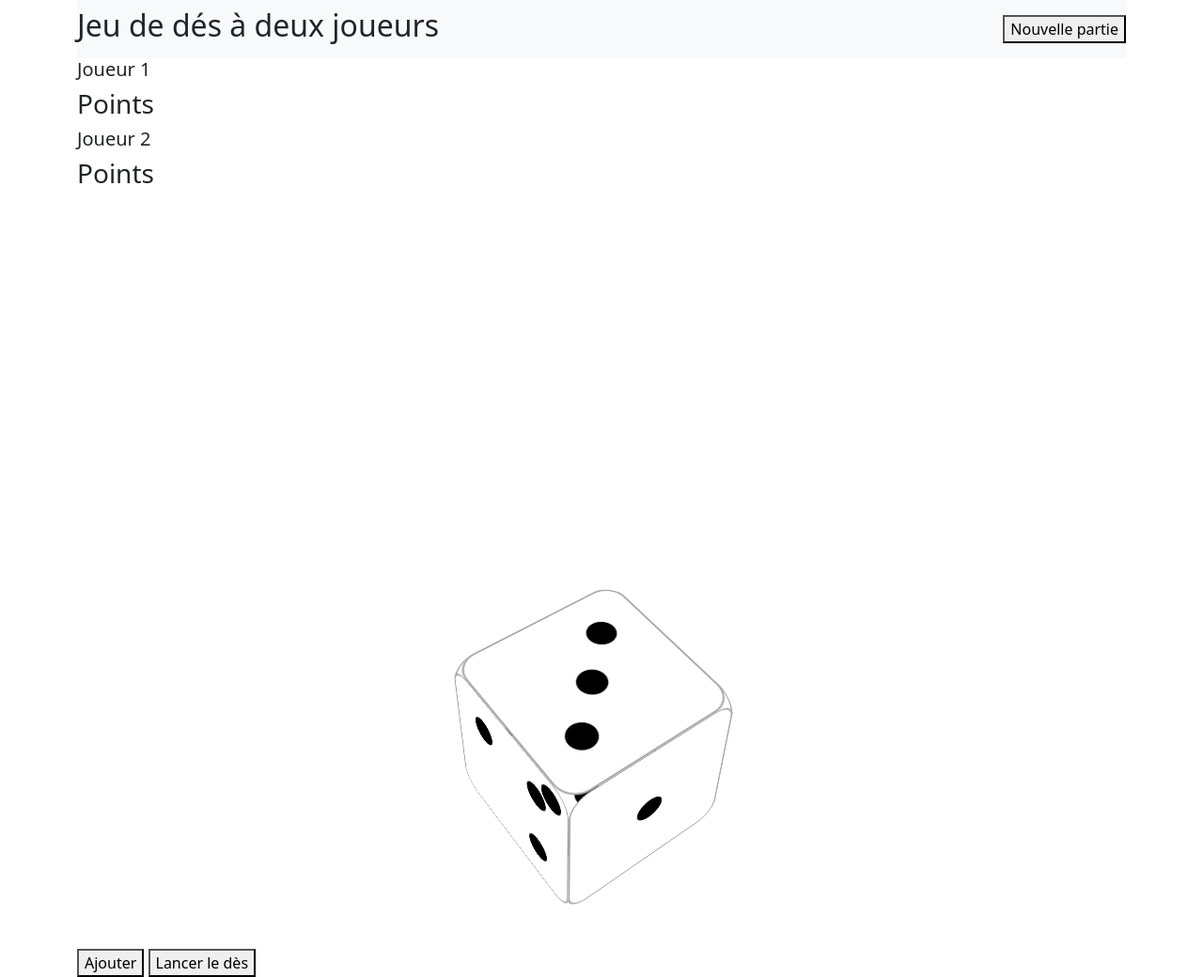
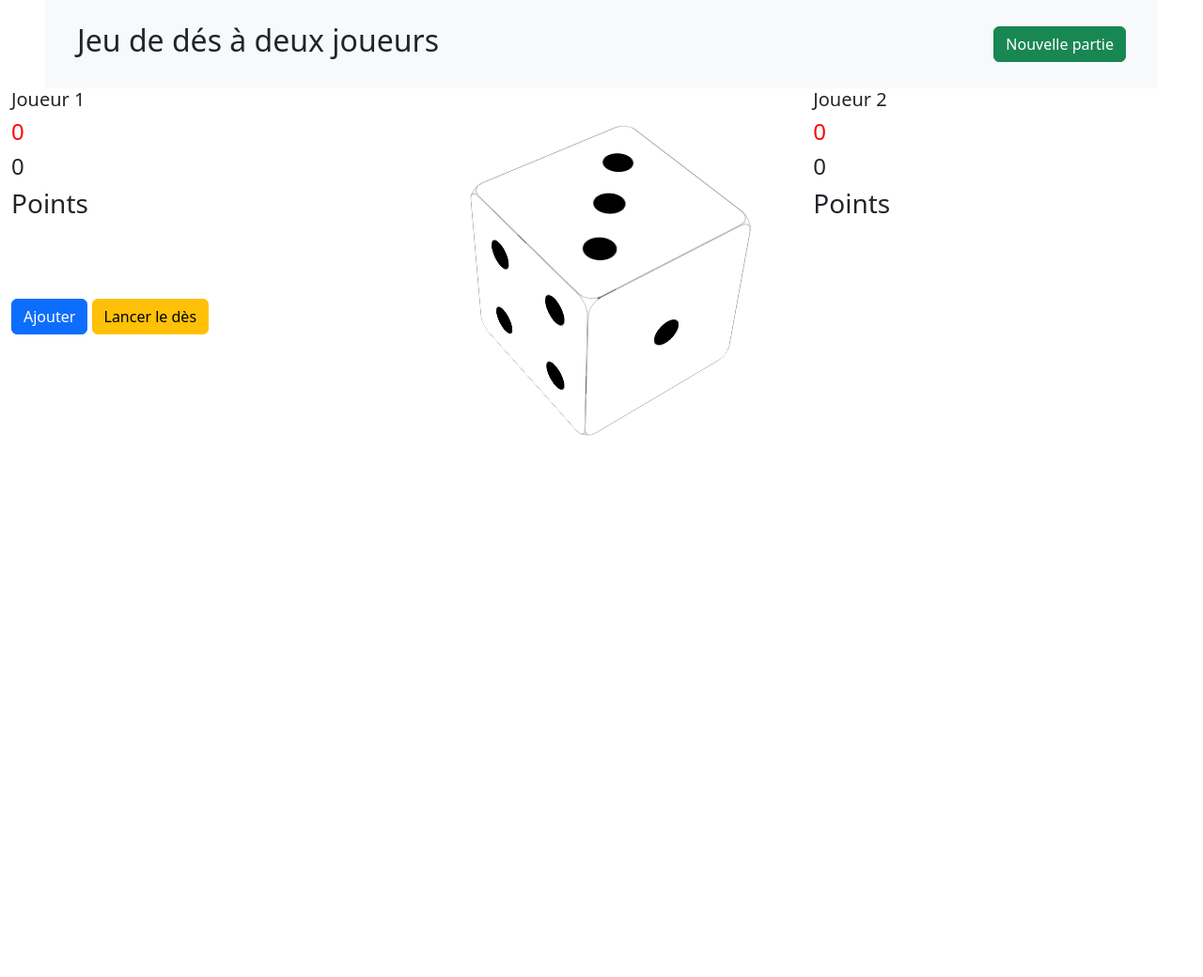
Before and after one commit to Clickandgo-informatique/Evaluation2, a PHP site: page / in a window 1280 px wide. Shown: the whole page at 94% size. After the commit the page ends 464 px from the top, so only its background shows below. Run offline with PHP 8.4, Linux system fonts and the light colour scheme.

Commit message:
Modifications html + mise en place logique règles du jeu

```diff
--- a/css/cube-des.css
+++ b/css/cube-des.css
@@ -1,14 +1,13 @@
 .container-des {
     perspective: 1000px;
     perspective-origin: 50% 50%;
-    font-family: 'lato',sans-serif;;
-    height: 100vh;
+    font-family: 'lato',sans-serif;
+    height: 200%;
 }
-
 .container .cube {
     position: relative;
-    left: 40%;
-    top: 60%;
+    left: 25%;
+    top: 25%;
     height: 200px;
     width: 200px;
     transform-style: preserve-3d;
@@ -23,48 +22,48 @@
     padding: 10px;
     height: 100%;
     width: 100%;
-    border: 2px solid darkgray;
+    border: 1px solid darkgray;
     color: black;
 }
 
 .container .cube .front {
     background: white;
     transform: translateZ(100px);
-    border-radius: 25px;
+    border-radius: 15px;
 }
 
 .container .cube .back {
     background: white;
     transform: translateZ(-100px)rotate(180deg);
-    border-radius: 25px;
+    border-radius: 15px;
 }
 
 .container .cube .right {
     background: white;
     transform-origin: top right;
     transform: rotateY(-270deg) translateX(100px);
-    border-radius: 25px;
+    border-radius: 15px;
 }
 
 .container .cube .left {
     background: white;
     transform-origin: center left;
     transform: rotateY(270deg) translateX(-100px);
-    border-radius: 25px;
+    border-radius: 15px;
 }
 
 .container .cube .top {
     background: white;
     transform-origin: top center;
     transform: rotateX(-270deg) translateY(-100px);
-    border-radius: 25px;
+    border-radius: 15px;
 }
 
 .container .cube .bottom {
     background: white;
     transform-origin: bottom center;
     transform: rotateX(270deg) translateY(100px);
-    border-radius: 25px;
+    border-radius: 15px;
 }
 
 .container .cube div span {
@@ -95,7 +94,7 @@
 .container .cube .top span:nth-child(2),
 .container .cube .left span:nth-child(3),
 .container .cube .right span:nth-child(3),
-.container .cube .bottom span:nth-child(3) {
+.container .cube .bottom span:nth-child(2) {
     position: absolute;
     bottom: 35px;
     right: 35px;
@@ -133,16 +132,24 @@
     right: 26px;
 }
 
-/* @keyframes rotate {
-    0% {
-        transform: rotateX(0deg) rotateY(0deg) rotateZ(0deg);
+@keyframes animate {
+    25% {
+      transform: rotateX(45deg) rotateY(65deg) rotateZ(35deg);
+      top: 0%;
     }
 
     50% {
-        transform: rotateX(126deg) rotateY(127deg) rotateZ(245deg);
+      transform: rotateX(145deg) rotateY(165deg) rotateZ(135deg);
+      top: 30%;
+    }
+
+    75% {
+      transform: rotateX(276deg) rotateY(256deg) rotateZ(246deg);
+      top: 45%;
     }
 
     100% {
-        transform: rotateX(360deg) rotateY(360deg) rotateZ(360deg);
+      transform: rotateX(376deg) rotateY(356deg) rotateZ(346deg);
+      top: 60%;
     }
-} */
+  }
--- a/index.html
+++ b/index.html
@@ -5,8 +5,8 @@
     <meta charset="UTF-8">
     <meta http-equiv="X-UA-Compatible" content="IE=edge">
     <meta name="viewport" content="width=device-width, initial-scale=1.0">
+    <link rel="stylesheet" href="css/styles.css">
     <link rel="stylesheet" href="css/cube-des.css">
-    <link rel="stylesheet" href="css/styles.css">
     <link rel="stylesheet" href="https://cdn.jsdelivr.net/npm/bootstrap@5.2.3/dist/css/bootstrap.min.css"
         integrity="sha384-rbsA2VBKQhggwzxH7pPCaAqO46MgnOM80zW1RWuH61DGLwZJEdK2Kadq2F9CUG65" crossorigin="anonymous">
     <link rel="stylesheet" href="https://cdnjs.cloudflare.com/ajax/libs/font-awesome/6.2.1/css/all.min.css">
@@ -18,44 +18,47 @@
 </head>
 
 <body>
+    <!-- Barre navigation -->
+    <nav class="navbar navbar-expand-lg navbar-dark bg-light mx-5 py-4">
         <div class="container">
+            <h2>Jeu de dés à deux joueurs</h2>
+            <button class="btn btn-success"id="btn-new-game">Nouvelle partie</button>
+        </div>
+    </nav>
+
+    <div id="barreInfo"></div>
+
+    <div class="container-fluid">
         <div class="row">
-            <div class="col-md-12">
-                <nav class="navbar navbar-light bg-light">
-                    <h2>Jeu de dés à deux joueurs</h2>
-                    <button id="btn-new-game">Nouvelle partie</button>
-                </nav>
+
+            <!-- Joueur 1 -->
+            <div class="col-sm-4" id="col-joueur1">
+                <h5>Joueur 1</h5>
+                <div id="score-total-joueur1">
+                    <h4>0</h4>
                 </div>
+                <div id="score-courant-joueur1">
+                    <h4>0</h4>
+                </div>
+                <h3>Points</h3>
             </div>
 
-        <div class="row">
-            <div class="col-md-3" id="col-joueur1">
-                <h5>Joueur 1</h5>
-                <div id="score-total-joueur1"><h4></h4></div>
-                <div id="score-courant-joueur1"><h4></h4></div>
-                <h3>Points</h3>
-            </div>
-        </div>
-
-        <div class="col-md-3" id="col-joueur2">
-            <h5>Joueur 2</h5>
-            <div id="score-total-joueur2"><h4></h4></div>
-            <div id="score-courant-joueur2"><h4></h4></div>
-            <h3>Points</h3>
-        </div>
-        <div class="container-des">
+            <!-- Cube-3d représentant le dé -->
+            <div class="col-sm-4">
+                <div class="container container-des">
                     <div class="cube" id="cube">
                         <div class="front">
                             <span class="fas fa-circle"></span>
                         </div>
+
                         <div class="back">
                             <pre
                                 class="firstPre"><span class="fas fa-circle"></span>    <span class="fas fa-circle"></span>    <span class="fas fa-circle"></span></pre>
                             <br>
                             <pre
                                 class="secondPre"><span class="fas fa-circle"></span>    <span class="fas fa-circle"></span>    <span class="fas fa-circle"></span></pre>
+                        </div>
 
-                </div>
                         <div class="top">
                             <span class="fas fa-circle"></span>
                             <span class="fas fa-circle"></span>
@@ -80,11 +83,29 @@
                         </div>
                     </div>
                 </div>
-        <button id="btn-hold">Ajouter</button>
-        <button id="btn-roll">Lancer le dès</button>
+            </div>
+
+            <!-- Joueur 2 -->
+            <div class="col-sm-4" id="col-joueur2">
+                <h5>Joueur 2</h5>
+                <div id="score-total-joueur2">
+                    <h4>0</h4>
+                </div>
+                <div id="score-courant-joueur2">
+                    <h4>0</h4>
+                </div>
+                <h3>Points</h3>
             </div>
         </div>
-    <script type="text/javascript" src="js/main.js"></script>
+
+    <div class="row pt-4 justify-items-center">
+        <div class="container">
+            <button class="btn btn-primary" id="btn-hold">Ajouter</button>
+            <button class="btn btn-warning" id="btn-roll">Lancer le dès</button>
+        </div>
+    </div>
+</div>
 </body>
+<script type="module" src="js/main.js"></script>
 
 </html>
--- a/js/main.js
+++ b/js/main.js
@@ -1,16 +1,33 @@
+import Joueur from './classes/Joueur.js'
+
+const barreInfo = document.getElementById('barreInfo')
 const cube = document.getElementById('cube')
 const btnRoll = document.getElementById('btn-roll')
+const btnHold = document.getElementById('btn-hold')
 const btnNewGame = document.getElementById('btn-new-game')
 const joueur1 = document.getElementById('joueur1')
 const joueur2 = document.getElementById('joueur2')
 const divScoreCourantJ1 = document.querySelector('#score-courant-joueur1 h4')
 const divScoreTotalJ1 = document.querySelector('#score-total-joueur1 h4')
-// const scoreTotalJ1 = null
-console.log(divScoreTotalJ1)
-const pointsJ1 = []
-const pointsJ2 = []
+const divScoreCourantJ2 = document.querySelector('#score-courant-joueur2 h4')
+const divScoreTotalJ2 = document.querySelector('#score-total-joueur2 h4')
 
-angleArray = [
+//historique de la partie
+const historique = []
+
+var joueurActif
+var resultatTirage = 0
+
+const currentJ1 = []
+const currentJ2 = []
+
+var scoreCourantJ1 = 0
+var scoreCourantJ2 = 0
+
+var scoreTotalJ1 = 0
+var scoreTotalJ2 = 0
+
+const angleArray = [
     [0, 0, 0],
     [-310, -362, -38],
     [-400, -320, -2],
@@ -20,44 +37,9 @@ angleArray = [
     [-133, -360, -53]
 ];
 
-const premierJoueur = (joueur) => {
-
-    joueur = Math.floor(Math.random() * 2 + 1)
-    console.log(`Joueur ${joueur} commence.`)
-    return joueur
-}
-
-btnRoll.addEventListener('click', () => {
+const tirage = () => {
+    //Calcul des angles finaux d'affichage de face du dé
     const randomAngle = Math.floor(Math.random() * 6) + 1
-    const resultatTirage = (randomAngle) => {
-
-        switch (randomAngle) {
-            case 1:
-                return "Vous avez tiré le chiffre un !"
-            case 2:
-                return "Vous avez tiré le chiffre deux !"
-            case 3:
-                return "Vous avez tiré le chiffre trois !"
-            case 4:
-                return "Vous avez tiré le chiffre quatre !"
-            case 5:
-                return "Vous avez tiré le chiffre cinq !"
-            case 6:
-                return "Vous avez tiré le chiffre six !"
-            default:
-                return "Veuillez tirer le dè"
-        }
-    }
-    //Remplir tableau de score courant du joueur actif
-    pointsJ1.push(randomAngle)
-    //Calcul du total
-    const scoreTotalJ1 = pointsJ1.reduce((a, b) => a + b)
-    divScoreTotalJ1.innerHTML = scoreTotalJ1
-    divScoreCourantJ1.innerHTML=randomAngle
-
-    console.log(pointsJ1)
-    console.log(scoreTotalJ1)
-
     /*ANIMATION */
     cube.style.animation = 'animate 1.4s linear';
     //console.log(randomAngle);
@@ -66,35 +48,133 @@ btnRoll.addEventListener('click', () => {
 
     cube.addEventListener('animationend', function (e) {
         cube.style.animation = '';
-    });
+    })
+
+    // const resultatTirage = (randomAngle) => {
+
+    //     switch (randomAngle) {
+    //         case 1:
+    //             return "Vous avez tiré le chiffre un !"
+    //         case 2:
+    //             return "Vous avez tiré le chiffre deux !"
+    //         case 3:
+    //             return "Vous avez tiré le chiffre trois !"
+    //         case 4:
+    //             return "Vous avez tiré le chiffre quatre !"
+    //         case 5:
+    //             return "Vous avez tiré le chiffre cinq !"
+    //         case 6:
+    //             return "Vous avez tiré le chiffre six !"
+    //         default:
+    //             return "Veuillez tirer le dè"
+    //     }
+    // }
+    // console.log(randomAngle)
+    resultatTirage = randomAngle
+    return resultatTirage
+}
+
+//Remplir tableau de score courant du joueur actif
+const remplirScoreCourant = () => {
+    //Si le joueur actif tire un "1", il perd son score courant (scoreCourant), son score courant est
+    //remis à zéro et il doit passer son tour
+
+    if (joueurActif == 1) {
+        if (resultatTirage == 1) {
+            currentJ1.length = 0
+            scoreCourantJ1 = 0
+            //constitution de l'historique de la partie
+            historique.push([`Le joueur ${joueurActif} a tiré un 1 : il doit passer son tour, score total = ${scoreTotalJ1} points.`])
+            divScoreCourantJ1.textContent = 0
+            joueurActif = 2
+            console.log(historique)
+
+        } else {
+
+            currentJ1.push(resultatTirage)
+            //Calcul total joueur 1
+            scoreCourantJ1 = currentJ1.reduce((a, b) => a + b)
+            divScoreCourantJ1.textContent = scoreCourantJ1
+            //constitution de l'historique de la partie
+            historique.push([`Le joueur ${joueurActif} tire un ${resultatTirage} score courant = ${scoreCourantJ1}/100 score total = ${scoreTotalJ1} points.`])
+            console.log(historique)
+        }
+
+    } else {
+
+        if (resultatTirage == 1) {
+            currentJ2.length = 0
+            scoreCourantJ2 = 0
+            //constitution de l'historique de la partie
+            historique.push([`Le joueur ${joueurActif} a tiré un 1 : il doit passer son tour, score total = ${scoreTotalJ2} points.`])
+            divScoreCourantJ2.textContent = 0
+            joueurActif = 1
+            console.log(historique)
+
+        } else {
+
+            //Calcul total temporaire joueur 2
+            currentJ2.push(resultatTirage)
+            scoreCourantJ2 = currentJ2.reduce((a, b) => a + b)
+            divScoreCourantJ2.textContent = scoreCourantJ2
+            //constitution de l'historique de la partie
+            historique.push([`Le joueur ${joueurActif} tire un ${resultatTirage}, score courant = ${scoreCourantJ2}/100 score total = ${scoreTotalJ2} points.`])
+            console.log(historique)
+        }
+    }
+}
+
+const initialiser = () => {
+    //Interroge la méthode contenue dans la classe Joueur
+    //pour obtenir un premier joueur de façon aléatoire
+    const j = new Joueur()
+    joueurActif = j.premierJoueur
+    console.log("joueur actif : " + joueurActif)
+    return joueurActif
+}
+
+btnNewGame.addEventListener('click', () => {
+    //Nouvelle partie
+
+    initialiser()
+    //Mise à zéro des champs et tableaux
+    currentJ1.length = 0
+    currentJ2.length = 0
+    historique.length = 0
+
+    divScoreCourantJ1.textContent = 0
+    divScoreTotalJ1.textContent = 0
+    divScoreCourantJ2.textContent = 0
+    divScoreTotalJ2.textContent = 0
 })
 
-//Nouvelle partie
-btnNewGame.addEventListener('click', () => {
-    //Mise à zéro des champs et tableaux
-    pointsJ1 = []
-    pointsJ2 = []
+//Lancement du dé
+btnRoll.addEventListener('click', () => {
+    btnHold.disabled = false
+    tirage()
+    remplirScoreCourant(joueurActif)
+})
 
-    //Remise à zéro de la bordure pour les deux champs
-    if (joueur1.classList.contains("selection")) {
-        joueur1.classList.remove("selection")
-    }
-    if (joueur2.classList.contains("selection")) {
-        joueur2.classList.remove("selection")
-    }
+//Calcul du total temporaire pour chaque joueur et addition au score global
+btnHold.addEventListener('click', () => {
 
-    //Tirage au sort du joueur débutant la partie (fonction: "premierJoueur")
-    let joueurActif = premierJoueur()
-    //Application d'une bordure distinctive au joueur actif
-    switch (joueurActif) {
-        case 1:
-            joueur1.classList.add("selection")
-            joueur2.classList.remove("selection")
-        case 2:
-            joueur2.classList.add("selection")
-            joueur1.classList.remove("selection")
-        default:
-            console.log("joueur actif = " + joueurActif)
-            return
+    btnHold.disabled = true
+
+    if (joueurActif == 1) {
+        scoreTotalJ1 += scoreCourantJ1
+        divScoreTotalJ1.textContent = scoreTotalJ1
+        divScoreCourantJ1.textContent = 0
+        barreInfo.innerHTML = `Le joueur 1 cède son tour avec un total provisoire de ${scoreTotalJ1} points, doit obtenir ${100-scoreTotalJ1} pour gagner.`
+        currentJ1.length = 0
+        joueurActif = 2
+
+    } else {
+
+        scoreTotalJ2 += scoreCourantJ2
+        divScoreTotalJ2.textContent = scoreTotalJ2
+        divScoreCourantJ2.textContent = 0
+        barreInfo.innerHTML = `Le joueur 2 cède son tour avec un total provisoire de ${scoreTotalJ2} points, doit obtenir ${100-scoreTotalJ2} pour gagner.`
+        currentJ2.length = 0
+        joueurActif = 1
     }
 })
```
Also changed, not shown: css/styles.css (+21 -14 lines), js/classes/Joueur.js (added, +52 -0 lines). Lines whose indentation alone changed are shown as unchanged.
